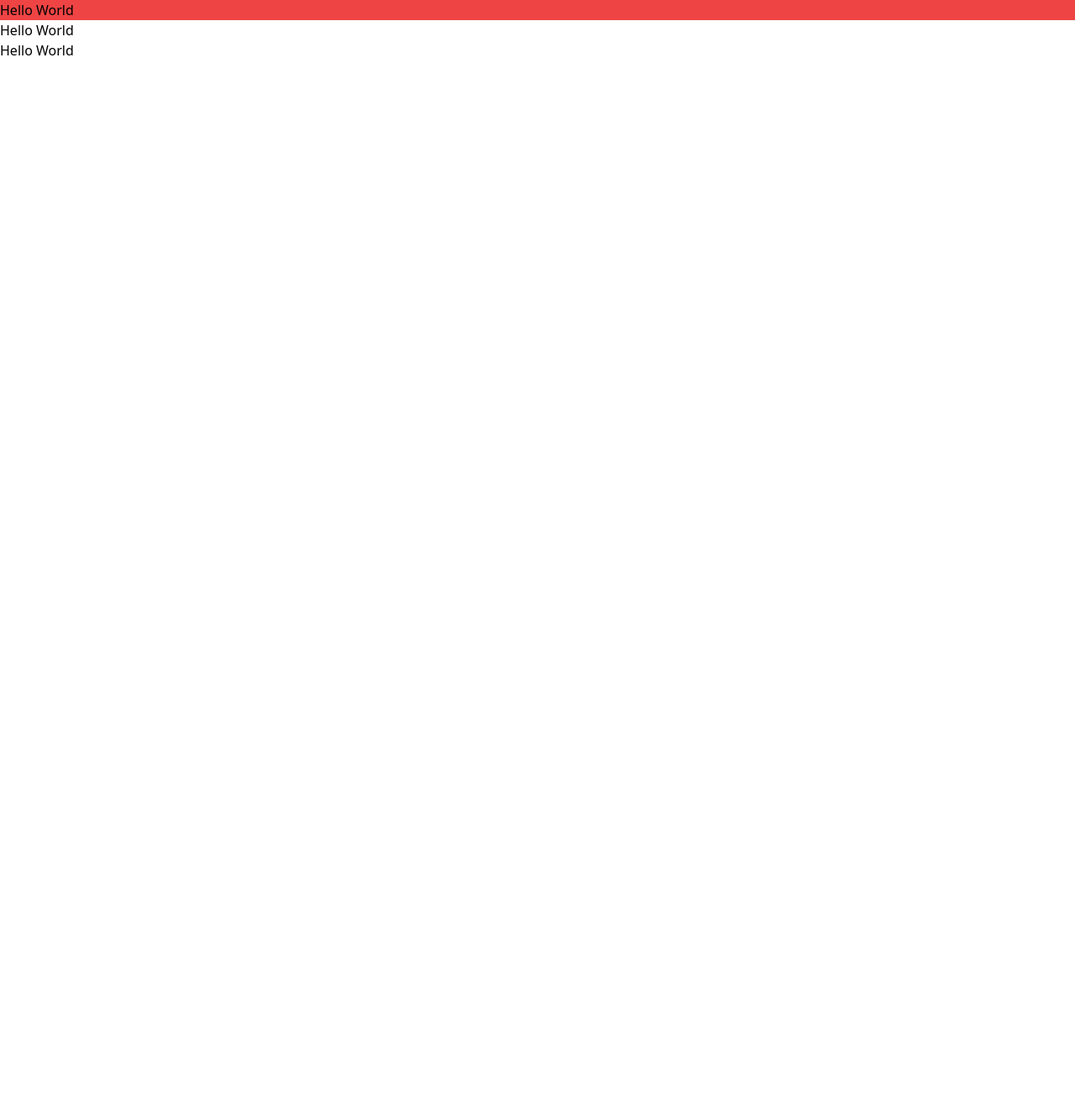
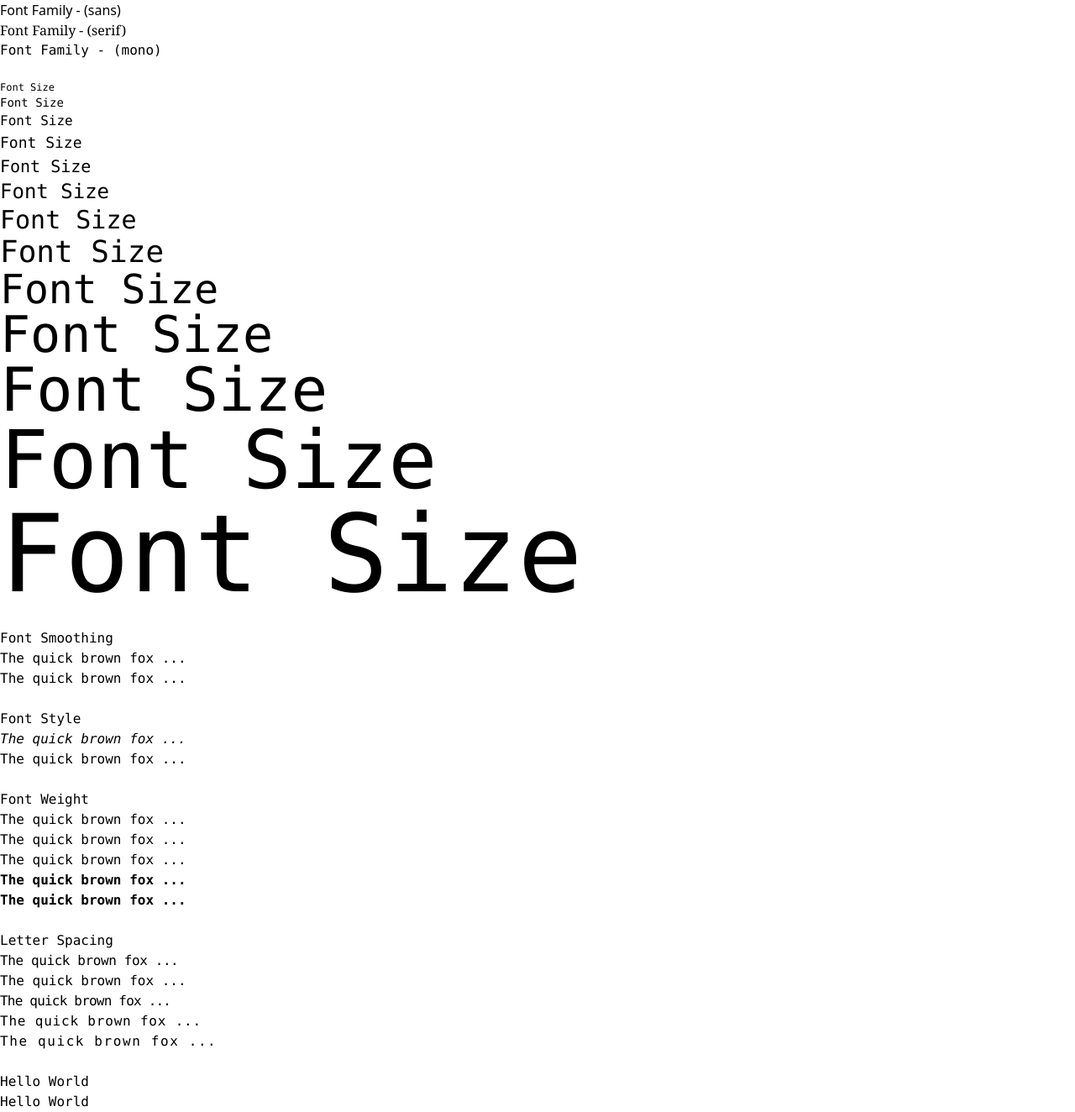
Before and after one commit to tarequr/tailwind, a website built with Vite: page index.html in a window 1280 px wide. Shown: the whole page at 84% size. Before the commit the page ends 800 px from the top, so only its background shows below. Built offline with nearby package versions, Linux system fonts and the light colour scheme.

Commit message:
letter spacing

```diff
--- a/index.html
+++ b/index.html
@@ -7,8 +7,53 @@
     <link rel="stylesheet" href="css/tailwind.css">
     <!-- <script src="https://cdn.tailwindcss.com"></script> -->
 </head>
-<body>
-    <h1 class="bg-red-500">Hello World</h1>
+<body class="font-mono">
+    <h1 class="hover:font-sans">Font Family - (sans)</h1>
+    <h1 class="font-serif">Font Family - (serif)</h1>
+    <h1 class="font-mono">Font Family - (mono)</h1>
+    <br>
+    <h2 class="text-xs">Font Size</h2>
+    <h2 class="text-sm">Font Size</h2>
+    <h2 class="text-base">Font Size</h2>
+    <h2 class="text-lg">Font Size</h2>
+    <h2 class="text-xl">Font Size</h2>
+    <h2 class="text-2xl">Font Size</h2>
+    <h2 class="text-3xl">Font Size</h2>
+    <h2 class="text-4xl">Font Size</h2>
+    <h2 class="text-5xl">Font Size</h2>
+    <h2 class="text-6xl">Font Size</h2>
+    <h2 class="text-7xl">Font Size</h2>
+    <h2 class="text-8xl">Font Size</h2>
+    <h2 class="text-9xl">Font Size</h2>
+    <br>
+
+    <p>Font Smoothing</p>
+    <p class="subpixel-antialiased">The quick brown fox ...</p>
+    <p class="antialiased">The quick brown fox ...</p>
+
+    <br>
+
+    <p>Font Style</p>
+    <p class="italic ...">The quick brown fox ...</p>
+    <p class="not-italic ...">The quick brown fox ...</p>
+
+    <br>
+    <p>Font Weight</p>
+    <p class="font-light ...">The quick brown fox ...</p>
+    <p class="font-normal ...">The quick brown fox ...</p>
+    <p class="font-medium ...">The quick brown fox ...</p>
+    <p class="font-semibold ...">The quick brown fox ...</p>
+    <p class="font-bold ...">The quick brown fox ...</p>
+
+    <br>
+    <p>Letter Spacing</p>
+    <p class="tracking-tight">The quick brown fox ...</p>
+    <p class="tracking-normal">The quick brown fox ...</p>
+    <p class="tracking-tighter">The quick brown fox ...</p>
+    <p class="tracking-wider">The quick brown fox ...</p>
+    <p class="tracking-widest">The quick brown fox ...</p>
+
+    <br>
     <h2>Hello World</h2>
     <h3>Hello World</h3>
 </body>
```
